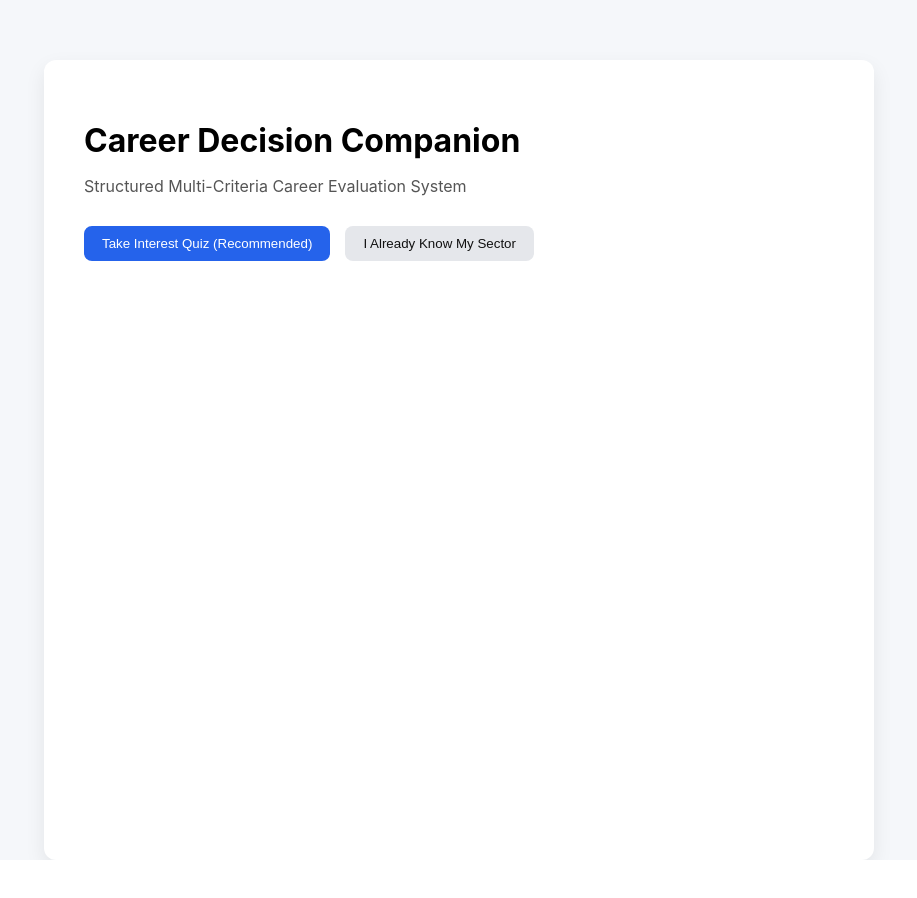
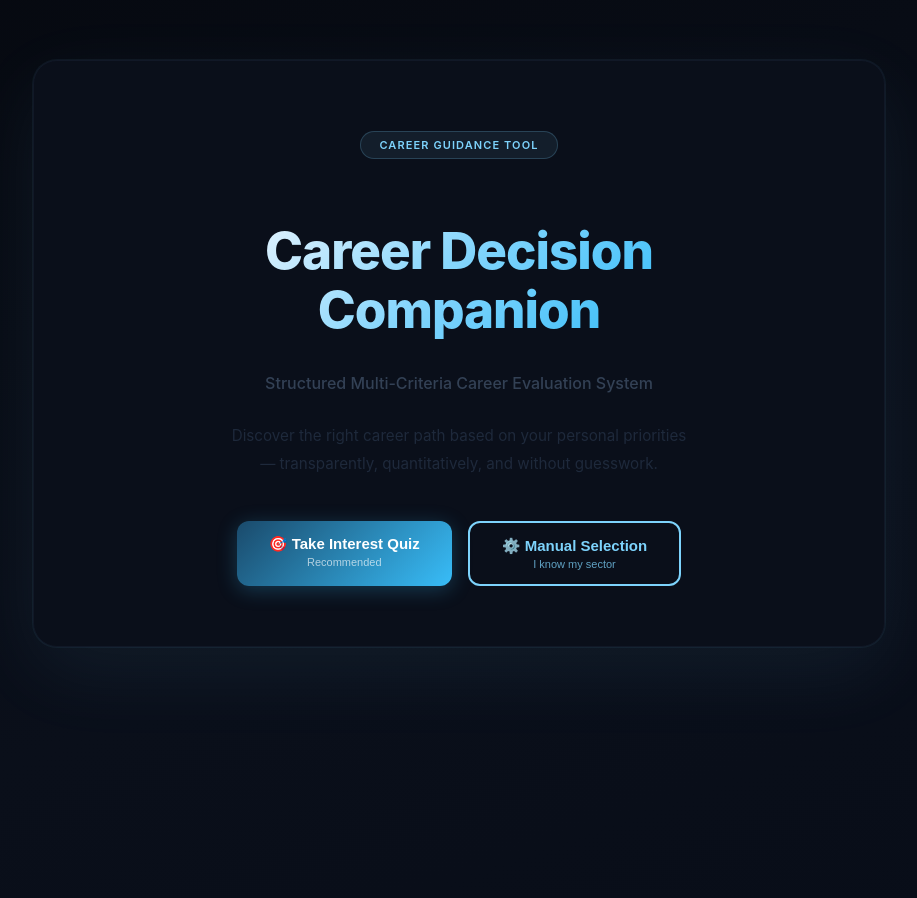
Before and after one commit to levinkurian00/career-decision-companion, a React (Create React App) app in the folder frontend/: page / in a window 1280 px wide. Shown: the top 898 px of the page, without its empty margins (181-1098 px from the left). Before the commit the page ends 860 px from the top, so only its background shows below. Built offline with nearby package versions, Linux system fonts and the light colour scheme.

Commit message:
feat: Black + Ice Blue theme with word-based quiz options

```diff
--- a/frontend/src/App.js
+++ b/frontend/src/App.js
@@ -9,43 +9,28 @@ function App() {
   const [explanation, setExplanation] = useState("");
   const [sensitivity, setSensitivity] = useState("");
   const [quizAnswers, setQuizAnswers] = useState({});
-  //const [recommendedSector, setRecommendedSector] = useState("");
-  const [mode, setMode] = useState(""); // "", "quiz", "manual"
+  const [mode, setMode] = useState("");
 
-  // Load criteria when sector changes
   useEffect(() => {
     if (!selectedSector) return;
-
     fetch(`https://career-decision-companion.onrender.com/criteria/${selectedSector}`)
       .then((res) => res.json())
       .then((data) => {
         if (!data.criteria) return;
-
         setCriteria(data.criteria);
-
-        // If no weights exist (manual mode), initialize to 5
         const initialWeights = {};
-        data.criteria.forEach((c) => {
-          initialWeights[c] = weights[c] || 5;
-        });
-
+        data.criteria.forEach((c) => { initialWeights[c] = weights[c] || 5; });
         setWeights(initialWeights);
       })
       .catch((err) => console.error("Criteria fetch error:", err));
   }, [selectedSector]);
 
   const handleChange = (criterion, value) => {
-    setWeights({
-      ...weights,
-      [criterion]: Number(value),
-    });
+    setWeights({ ...weights, [criterion]: Number(value) });
   };
 
   const handleQuizChange = (questionId, value) => {
-    setQuizAnswers({
-      ...quizAnswers,
-      [questionId]: Number(value),
-    });
+    setQuizAnswers({ ...quizAnswers, [questionId]: Number(value) });
   };
 
   const submitQuiz = async () => {
@@ -55,10 +40,7 @@ function App() {
         headers: { "Content-Type": "application/json" },
         body: JSON.stringify({ answers: quizAnswers }),
       });
-
       const data = await response.json();
-
-      //setRecommendedSector(data.recommended_sector);
       setSelectedSector(data.recommended_sector);
       setWeights(data.initial_weights || {});
       setMode("manual");
@@ -73,14 +55,9 @@ function App() {
       const response = await fetch("https://career-decision-companion.onrender.com/evaluate", {
         method: "POST",
         headers: { "Content-Type": "application/json" },
-        body: JSON.stringify({
-          sector: selectedSector,
-          weights: weights,
-        }),
+        body: JSON.stringify({ sector: selectedSector, weights: weights }),
       });
-
       const data = await response.json();
-
       setRanking(data.ranking || []);
       setExplanation(data.explanation || "");
       setSensitivity(data.sensitivity || "");
@@ -99,87 +76,114 @@ function App() {
     { id: "q6", text: "I enjoy intellectually stimulating work." },
   ];
 
+  // Word-based options mapped to numeric values
+  const ratingOptions = [
+    { label: "Disagree",  value: 1 },
+    { label: "Neutral",   value: 3 },
+    { label: "Agree",     value: 5 },
+  ];
+
   return (
-    <div
-      style={{
-        minHeight: "100vh",
-        backgroundColor: "#f5f7fa",
-        display: "flex",
-        justifyContent: "center",
-        paddingTop: "60px",
-      }}
-    >
-      <div
-        style={{
-          width: "750px",
-          backgroundColor: "#ffffff",
-          padding: "40px",
-          borderRadius: "12px",
-          boxShadow: "0 8px 20px rgba(0,0,0,0.08)",
-        }}
-      >
-        <h1 style={{ marginBottom: "10px" }}>
-          Career Decision Companion
-        </h1>
-        <p style={{ color: "#555", marginBottom: "30px" }}>
-          Structured Multi-Criteria Career Evaluation System
-        </p>
+    <div style={pageWrapper}>
+      <div style={card}>
 
-        {/* Mode Selection */}
+        {/* ── LANDING PAGE ── */}
         {mode === "" && (
-          <div style={{ marginBottom: "30px" }}>
-            <button
-              style={primaryButton}
-              onClick={() => setMode("quiz")}
-            >
-              Take Interest Quiz (Recommended)
-            </button>
+          <div style={landingContainer}>
+            <div style={badge}>Career Guidance Tool</div>
+            <h1 style={landingTitle}>
+              Career Decision<br />Companion
+            </h1>
+            <p style={landingSubtitle}>
+              Structured Multi-Criteria Career Evaluation System
+            </p>
+            <p style={landingDescription}>
+              Discover the right career path based on your personal priorities —
+              transparently, quantitatively, and without guesswork.
+            </p>
+            <div style={buttonRow}>
+              <button
+                style={gradientButton}
+                onMouseEnter={e => e.currentTarget.style.opacity = "0.85"}
+                onMouseLeave={e => e.currentTarget.style.opacity = "1"}
+                onClick={() => setMode("quiz")}
+              >
+                🎯 Take Interest Quiz
+                <span style={buttonSubtext}>Recommended</span>
+              </button>
+              <button
+                style={outlineButton}
+                onMouseEnter={e => {
+                  e.currentTarget.style.background = "linear-gradient(135deg, #1a4a6b, #7dd3fc)";
+                  e.currentTarget.style.color = "white";
+                  e.currentTarget.style.borderColor = "transparent";
+                }}
+                onMouseLeave={e => {
+                  e.currentTarget.style.background = "transparent";
+                  e.currentTarget.style.color = "#7dd3fc";
+                  e.currentTarget.style.borderColor = "#7dd3fc";
+                }}
+                onClick={() => setMode("manual")}
+              >
+                ⚙️ Manual Selection
+                <span style={{ ...buttonSubtext, color: "inherit", opacity: 0.75 }}>
+                  I know my sector
+                </span>
+              </button>
+            </div>
+          </div>
+        )}
 
-            <button
-              style={{ ...secondaryButton, marginLeft: "15px" }}
-              onClick={() => setMode("manual")}
-            >
-              I Already Know My Sector
+        {/* ── QUIZ SECTION ── */}
+        {mode === "quiz" && (
+          <div>
+            <h2 style={sectionTitle}>Interest Quiz</h2>
+            <p style={{ fontSize: "14px", color: "#64748b", marginBottom: "28px" }}>
+              For each statement, select how much you agree
+            </p>
+
+            {quizQuestions.map((q) => (
+              <div key={q.id} style={questionCard}>
+                <label style={questionLabel}>{q.text}</label>
+                <div style={optionRow}>
+                  {ratingOptions.map((opt) => {
+                    const selected = quizAnswers[q.id] === opt.value;
+                    return (
+                      <button
+                        key={opt.value}
+                        onClick={() => handleQuizChange(q.id, opt.value)}
+                        style={{
+                          ...optionBtn,
+                          background: selected
+                            ? "linear-gradient(135deg, #1a4a6b, #7dd3fc)"
+                            : "#111827",
+                          color: selected ? "white" : "#64748b",
+                          border: selected
+                            ? "1.5px solid #7dd3fc"
+                            : "1.5px solid #1f2937",
+                          boxShadow: selected
+                            ? "0 0 14px rgba(125,211,252,0.3)"
+                            : "none",
+                        }}
+                      >
+                        {opt.label}
+                      </button>
+                    );
+                  })}
+                </div>
+              </div>
+            ))}
+
+            <button style={{ ...gradientButton, marginTop: "10px" }} onClick={submitQuiz}>
+              Submit Quiz →
             </button>
           </div>
         )}
 
-        {/* Quiz Section */}
-        {mode === "quiz" && (
-          <div>
-            <h3>Interest Quiz (Rate 1–5)</h3>
-            <p style={{ fontSize: "14px", color: "#666", marginBottom: "20px" }}>
-              1 = Low Agreement | 5 = High Agreement
-            </p>
-
-            {quizQuestions.map((q) => (
-              <div key={q.id} style={{ marginBottom: "20px" }}>
-                <label>{q.text}</label>
-                <select
-                  style={selectStyle}
-                  value={quizAnswers[q.id] || ""}
-                  onChange={(e) => handleQuizChange(q.id, e.target.value)}
-                >
-                  <option value="">Select Rating</option>
-                  <option value="1">1</option>
-                  <option value="2">2</option>
-                  <option value="3">3</option>
-                  <option value="4">4</option>
-                  <option value="5">5</option>
-                </select>
-              </div>
-            ))}
-
-            <button style={primaryButton} onClick={submitQuiz}>
-              Submit Quiz
-            </button>
-          </div>
-        )}
-
-        {/* Manual Mode Sector Selection */}
+        {/* ── MANUAL SECTOR SELECTION ── */}
         {mode === "manual" && !selectedSector && (
           <div style={{ marginBottom: "30px" }}>
-            <h3>Select Sector</h3>
+            <h2 style={sectionTitle}>Select Your Sector</h2>
             <select
               style={selectStyle}
               value={selectedSector}
@@ -188,65 +192,74 @@ function App() {
               <option value="">-- Choose Sector --</option>
               <option value="Technology">Technology</option>
               <option value="Finance">Finance</option>
-              <option value="Government Services">
-                Government Services
-              </option>
-              <option value="Management & Business">
-                Management & Business
-              </option>
+              <option value="Government Services">Government Services</option>
+              <option value="Management & Business">Management & Business</option>
             </select>
           </div>
         )}
 
-        {/* Sliders */}
+        {/* ── SLIDERS ── */}
         {selectedSector && criteria.length > 0 && (
           <>
-            <h3 style={{ marginTop: "30px" }}>
-              Fine-Tune Your Priorities (1–10)
-            </h3>
-
+            <h2 style={sectionTitle}>Fine-Tune Your Priorities</h2>
+            <p style={{ fontSize: "14px", color: "#64748b", marginBottom: "20px" }}>
+              Adjust each criterion from 1 (Low) to 10 (High)
+            </p>
             {criteria.map((criterion) => (
               <div key={criterion} style={sliderContainer}>
-                <label>
-                  {criterion}: {weights[criterion]}
-                </label>
+                <div style={{ display: "flex", justifyContent: "space-between", marginBottom: "8px" }}>
+                  <label style={{ fontWeight: "500", color: "#cbd5e1" }}>{criterion}</label>
+                  <span style={sliderValue}>{weights[criterion]}</span>
+                </div>
                 <input
-                  type="range"
-                  min="1"
-                  max="10"
+                  type="range" min="1" max="10"
                   value={weights[criterion] || 5}
-                  onChange={(e) =>
-                    handleChange(criterion, e.target.value)
-                  }
-                  style={{ width: "100%" }}
+                  onChange={(e) => handleChange(criterion, e.target.value)}
+                  style={sliderInput}
                 />
               </div>
             ))}
-
-            <button style={primaryButton} onClick={evaluateCareer}>
-              Evaluate Careers
+            <button style={gradientButton} onClick={evaluateCareer}>
+              Evaluate Careers →
             </button>
           </>
         )}
 
-        {/* Ranking */}
+        {/* ── RANKING ── */}
         {ranking.length > 0 && (
           <>
-            <h3 style={{ marginTop: "40px" }}>Career Ranking</h3>
+            <h2 style={{ ...sectionTitle, marginTop: "40px" }}>Career Ranking</h2>
             {ranking.map((item, index) => (
-              <div
-                key={index}
-                style={{
-                  padding: "12px",
-                  marginBottom: "10px",
-                  borderRadius: "8px",
-                  backgroundColor:
-                    index === 0 ? "#e0f2fe" : "#f3f4f6",
-                  fontWeight: index === 0 ? "600" : "400",
-                }}
-              >
-                {index + 1}. {item[0]}
-                <span style={{ float: "right" }}>
+              <div key={index} style={{
+                padding: "14px 18px",
+                marginBottom: "10px",
+                borderRadius: "12px",
+                background: index === 0
+                  ? "linear-gradient(135deg, rgba(26,74,107,0.4), rgba(125,211,252,0.1))"
+                  : "#0d1117",
+                border: index === 0
+                  ? "1.5px solid rgba(125,211,252,0.45)"
+                  : "1.5px solid #1f2937",
+                display: "flex",
+                justifyContent: "space-between",
+                alignItems: "center",
+                color: index === 0 ? "#7dd3fc" : "#64748b",
+                fontWeight: index === 0 ? "600" : "400",
+              }}>
+                <span>
+                  {index === 0 && <span style={{ marginRight: "8px" }}>🏆</span>}
+                  {index + 1}. {item[0]}
+                </span>
+                <span style={{
+                  background: index === 0
+                    ? "linear-gradient(135deg, #1a4a6b, #7dd3fc)"
+                    : "#1f2937",
+                  color: index === 0 ? "white" : "#64748b",
+                  padding: "3px 12px",
+                  borderRadius: "20px",
+                  fontSize: "13px",
+                  fontWeight: "600",
+                }}>
                   {item[1].toFixed(2)}
                 </span>
               </div>
@@ -254,60 +267,215 @@ function App() {
           </>
         )}
 
-        {/* Explanation */}
+        {/* ── EXPLANATION ── */}
         {explanation && (
           <>
-            <h3 style={{ marginTop: "30px" }}>Why This Result?</h3>
-            <p>{explanation}</p>
+            <h2 style={{ ...sectionTitle, marginTop: "30px" }}>Why This Result?</h2>
+            <p style={{ color: "#64748b", lineHeight: "1.8", fontSize: "15px" }}>{explanation}</p>
           </>
         )}
 
         {sensitivity && (
           <>
-            <h3 style={{ marginTop: "20px" }}>
-              Model Stability
-            </h3>
-            <p>{sensitivity}</p>
+            <h2 style={{ ...sectionTitle, marginTop: "20px" }}>Model Stability</h2>
+            <p style={{ color: "#64748b", lineHeight: "1.8", fontSize: "15px" }}>{sensitivity}</p>
           </>
         )}
+
       </div>
     </div>
   );
 }
 
-/* Styles */
-const primaryButton = {
-  padding: "10px 18px",
-  borderRadius: "8px",
+/* ── STYLES ── */
+const pageWrapper = {
+  minHeight: "100vh",
+  background: "linear-gradient(160deg, #060910 0%, #0a0f1a 60%, #080d18 100%)",
+  display: "flex",
+  justifyContent: "center",
+  alignItems: "flex-start",
+  paddingTop: "60px",
+  paddingBottom: "60px",
+};
+
+const card = {
+  width: "750px",
+  backgroundColor: "#0a0f1a",
+  padding: "50px",
+  borderRadius: "24px",
+  boxShadow: "0 25px 80px rgba(125,211,252,0.07), 0 0 0 1px rgba(125,211,252,0.06)",
+  border: "1px solid #111827",
+};
+
+const landingContainer = {
+  display: "flex",
+  flexDirection: "column",
+  alignItems: "center",
+  textAlign: "center",
+  padding: "20px 0 10px",
+};
+
+const badge = {
+  background: "rgba(125,211,252,0.08)",
+  border: "1px solid rgba(125,211,252,0.2)",
+  color: "#7dd3fc",
+  padding: "6px 18px",
+  borderRadius: "20px",
+  fontSize: "11px",
+  fontWeight: "600",
+  letterSpacing: "0.1em",
+  textTransform: "uppercase",
+  marginBottom: "28px",
+};
+
+const landingTitle = {
+  fontSize: "3.2rem",
+  fontWeight: "800",
+  background: "linear-gradient(135deg, #e0f2fe, #7dd3fc, #38bdf8)",
+  WebkitBackgroundClip: "text",
+  WebkitTextFillColor: "transparent",
+  backgroundClip: "text",
+  lineHeight: "1.15",
+  marginBottom: "18px",
+  letterSpacing: "-0.02em",
+};
+
+const landingSubtitle = {
+  fontSize: "1rem",
+  fontWeight: "500",
+  color: "#334155",
+  marginBottom: "14px",
+};
+
+const landingDescription = {
+  fontSize: "0.95rem",
+  color: "#1e293b",
+  maxWidth: "460px",
+  lineHeight: "1.8",
+  marginBottom: "44px",
+};
+
+const buttonRow = {
+  display: "flex",
+  gap: "16px",
+  justifyContent: "center",
+  flexWrap: "wrap",
+};
+
+const gradientButton = {
+  padding: "14px 32px",
+  borderRadius: "12px",
   border: "none",
-  backgroundColor: "#2563eb",
+  background: "linear-gradient(135deg, #1a4a6b, #38bdf8)",
   color: "white",
   cursor: "pointer",
-  fontWeight: "500",
+  fontWeight: "600",
+  fontSize: "15px",
+  display: "flex",
+  flexDirection: "column",
+  alignItems: "center",
+  gap: "3px",
+  transition: "opacity 0.2s",
+  boxShadow: "0 4px 20px rgba(56,189,248,0.25)",
 };
 
-const secondaryButton = {
-  padding: "10px 18px",
-  borderRadius: "8px",
-  border: "none",
-  backgroundColor: "#e5e7eb",
-  color: "#111",
+const outlineButton = {
+  padding: "14px 32px",
+  borderRadius: "12px",
+  border: "2px solid #7dd3fc",
+  background: "transparent",
+  color: "#7dd3fc",
   cursor: "pointer",
+  fontWeight: "600",
+  fontSize: "15px",
+  display: "flex",
+  flexDirection: "column",
+  alignItems: "center",
+  gap: "3px",
+  transition: "all 0.2s",
+};
+
+const buttonSubtext = {
+  fontSize: "11px",
+  fontWeight: "400",
+  color: "rgba(255,255,255,0.65)",
+};
+
+const sectionTitle = {
+  fontSize: "1.4rem",
+  fontWeight: "700",
+  background: "linear-gradient(135deg, #e0f2fe, #38bdf8)",
+  WebkitBackgroundClip: "text",
+  WebkitTextFillColor: "transparent",
+  backgroundClip: "text",
+  marginBottom: "16px",
+};
+
+const questionCard = {
+  marginBottom: "20px",
+  padding: "18px 20px",
+  backgroundColor: "#0d1117",
+  borderRadius: "12px",
+  border: "1px solid #1f2937",
+};
+
+const questionLabel = {
+  display: "block",
   fontWeight: "500",
+  color: "#94a3b8",
+  marginBottom: "14px",
+  fontSize: "15px",
+};
+
+const optionRow = {
+  display: "flex",
+  gap: "10px",
+};
+
+const optionBtn = {
+  flex: 1,
+  padding: "10px 8px",
+  borderRadius: "10px",
+  cursor: "pointer",
+  fontWeight: "600",
+  fontSize: "13px",
+  transition: "all 0.15s",
+  letterSpacing: "0.02em",
 };
 
 const selectStyle = {
   width: "100%",
-  padding: "8px",
+  padding: "10px 14px",
   marginTop: "8px",
-  borderRadius: "6px",
+  borderRadius: "10px",
+  border: "1.5px solid #1f2937",
+  fontSize: "14px",
+  outline: "none",
+  background: "#0d1117",
+  color: "#cbd5e1",
 };
 
 const sliderContainer = {
-  marginBottom: "25px",
-  padding: "15px",
-  backgroundColor: "#f9fafb",
-  borderRadius: "8px",
+  marginBottom: "18px",
+  padding: "16px",
+  backgroundColor: "#0d1117",
+  borderRadius: "12px",
+  border: "1px solid #1f2937",
+};
+
+const sliderValue = {
+  background: "linear-gradient(135deg, #1a4a6b, #38bdf8)",
+  color: "white",
+  padding: "2px 12px",
+  borderRadius: "20px",
+  fontSize: "13px",
+  fontWeight: "600",
+};
+
+const sliderInput = {
+  width: "100%",
+  accentColor: "#38bdf8",
+  cursor: "pointer",
 };
 
 export default App;
```
